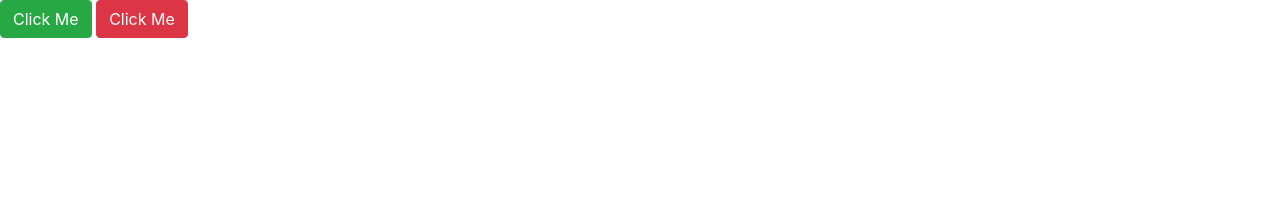
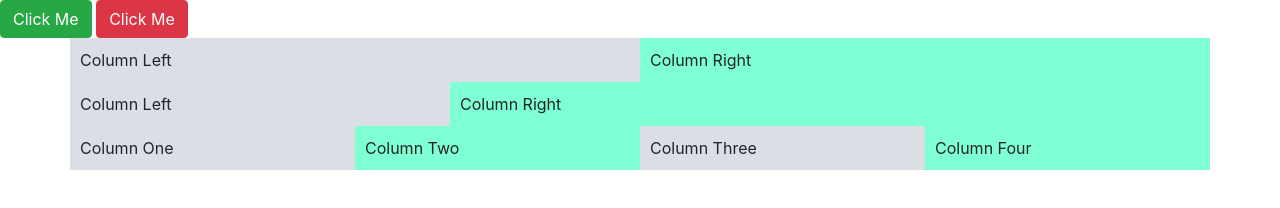
Before and after one commit to haganvrazel/JavaScript_Sessions, a plain HTML site: page new_index.html in a window 1280 px wide. Drawn offline with nearby package versions, Linux system fonts and the light colour scheme.

Commit message:
showing colums within bootstrap

```diff
--- a/new_index.html
+++ b/new_index.html
@@ -5,13 +5,38 @@
     <meta name="viewport" content="width=device-width, initial-scale=1.0">
     <title>Document</title>
     <link rel="stylesheet" href="https://cdn.jsdelivr.net/npm/bootstrap@4.5.3/dist/css/bootstrap.min.css">
+    <style>
+        .style_one {
+            background-color: #dbdfe5;
+            padding: 10px;
+        }
+        .style_two {
+            background-color: aquamarine;
+            padding: 10px;
+        }
+    </style>
 </head>
 <body>
 
     <button class="btn btn-success">Click Me</button>
     <button class="btn btn-danger">Click Me</button>
 
-
+    <div class="container">
+        <div class="row">
+            <div class="col-6 style_one">Column Left</div>
+            <div class="col-6 style_two">Column Right</div>
+        </div>
+        <div class="row">
+            <div class="col-4 style_one"> Column Left</div>
+            <div class="col-8 style_two">Column Right</div>
+        </div>
+        <div class="row">
+            <div class="col-3 style_one">Column One</div>
+            <div class="col-3 style_two">Column Two</div>
+            <div class="col-3 style_one">Column Three</div>
+            <div class="col-3 style_two">Column Four</div>
+        </div>
+    </div>
 
      <!-- jQuery and JS bundle w/ Popper.js -->
 <script src="https://code.jquery.com/jquery-3.5.1.slim.min.js"></script>
```
